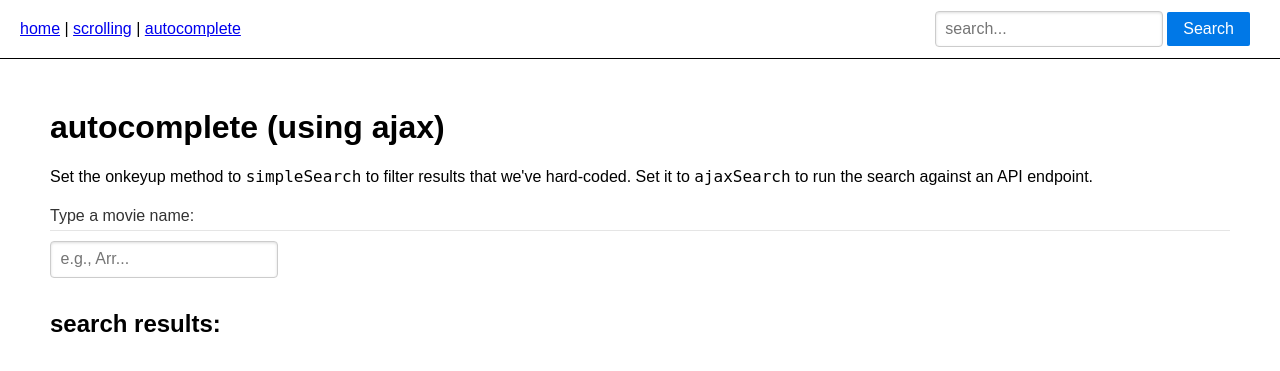
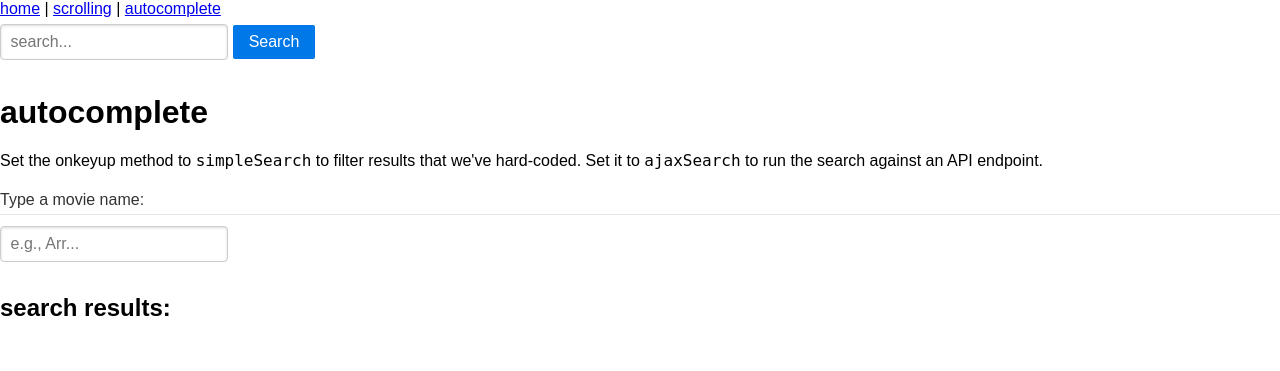
Before and after one commit to umn-5117-f18/in-class-10-10, a Flask app: page /autocomplete in a window 1280 px wide. Shown: the top 371 px of the page. Run offline with Flask 2, Linux system fonts and the light colour scheme; some libraries are stand-ins or nearby versions.

Commit message:
delete stuff

```diff
--- a/app.py
+++ b/app.py
@@ -69,11 +69,7 @@ def search():
 
 @app.route('/api/title-autocomplete')
 def title_autocomplete():
-    query = request.args.get('query')
-    movies = find_movies(query)
-    # note that I changed db.py to use RealDictCursor, which renders
-    # query results to more natural JSON
-    return jsonify(movies)
+    return "TODO"
 
 
 if __name__ == '__main__':
--- a/static/autocomplete.js
+++ b/static/autocomplete.js
@@ -34,29 +34,19 @@ allMovies = [
   }
 ]
 
-setSearchResults = (results) => {
-  const titles = results.map(r => "<li>" + r.title + "</li>");
-  $("#search-results").html(titles.join(" "));
-}
-
 // search an in-memory data structure
 simpleSearch = () => {
-  let query = $("#autocomplete").val();
-  const result = allMovies.filter(m => m.title.toLowerCase().includes(query));
-  setSearchResults(result);
 }
 
 // search by querying the server
 ajaxSearch = () => {
-  let query = $("#autocomplete").val();
-  $.ajax({
-    url: "/api/title-autocomplete",
-    type: "get",
-    data: {
-      query: query
-    },
-    success: function(response) {
-      setSearchResults(response);
-    }
-  });
+  // $.ajax({
+  //   url: "/api/title-autocomplete",
+  //   type: "get",
+  //   data: {
+  //     query: query
+  //   },
+  //   success: function(response) {
+  //   }
+  // });
 }
--- a/static/base.css
+++ /dev/null
@@ -1,17 +0,0 @@
-body #menu {
-  padding: 20px;
-  border-bottom: 1px solid black;
-}
-
-@media only screen and (min-width: 600px) {
-  #search-box {
-    display: inline-block;
-    position: absolute;
-    top: 5px;
-    right: 30px;
-  }
-}
-
-#content {
-  margin: 50px;
-}
--- a/static/base.js
+++ /dev/null
@@ -1,3 +0,0 @@
-$(document).ready(function() {
-  console.log("the html has been parsed and is ready for .js");
-});
--- a/static/scrolling.js
+++ b/static/scrolling.js
@@ -1,10 +1,5 @@
-let marginLeft = 0;
 
 setMargin = (diff) => {
-  marginLeft += diff;
-  // $("#shelf").css("left", marginLeft + "px");
-  // possibly smoother:
-  $("#shelf").css({"transform": "translateX(" + marginLeft + "px)"});
 }
 
 $(document).ready(function() {
--- a/templates/autocomplete.html
+++ b/templates/autocomplete.html
@@ -6,13 +6,9 @@
 
 <script defer src="/static/autocomplete.js"></script>
 
-<style type="text/css">
-
-</style>
-
 <div id="autocomplete-page">
 
-  <h1>autocomplete (using ajax)</h1>
+  <h1>autocomplete</h1>
 
   <p>
     Set the onkeyup method to <code>simpleSearch</code> to filter
@@ -25,7 +21,7 @@
       <legend>Type a movie name:</legend>
       <input id="autocomplete" name="query" type="text"
              placeholder="e.g., Arr..."
-             onkeyup="ajaxSearch()">
+             onkeyup="simpleSearch()">
     </fieldset>
   </form>
 
```
Also changed, not shown: templates/scrolling.html (+0 -14 lines).
